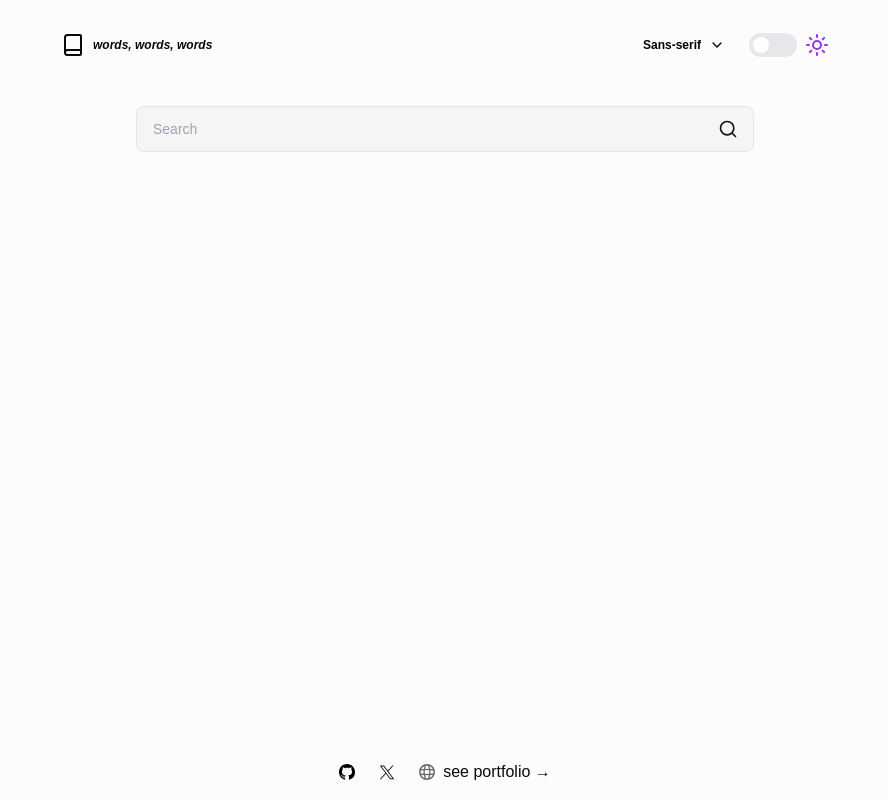
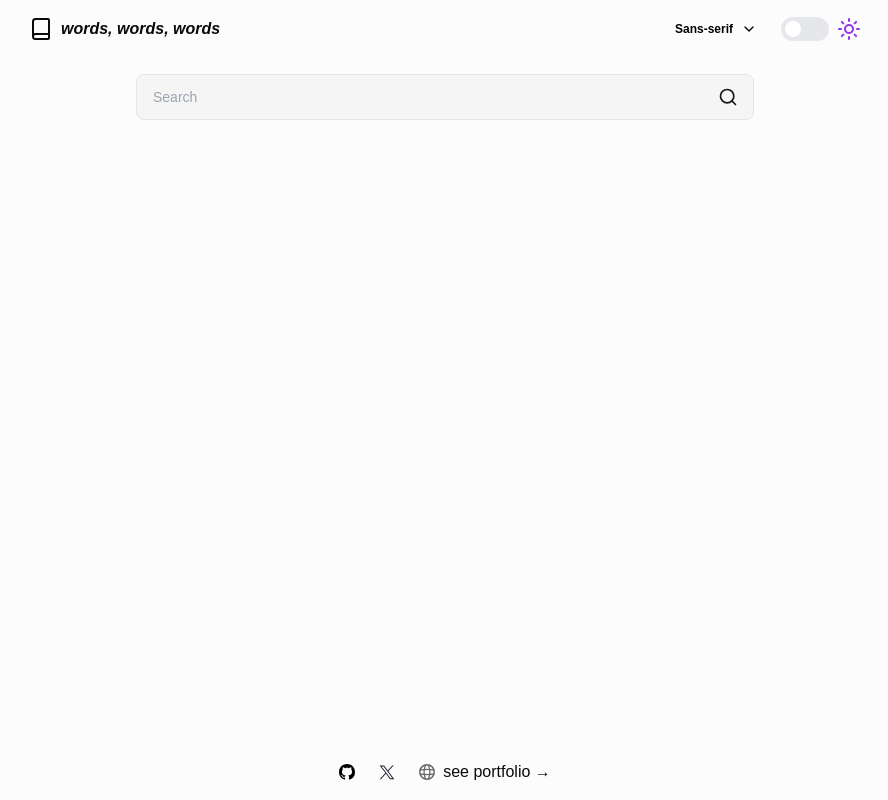
Before and after one commit to gizemnkorkmaz/words-words-words, a Next.js app: page / in a window 1280 px wide. Shown: the whole page, without its empty margins (195-1083 px from the left). Built offline with nearby package versions, Linux system fonts and the light colour scheme.

Commit message:
improve ui

```diff
--- a/app/globals.css
+++ b/app/globals.css
@@ -13,6 +13,15 @@ body {
   flex-direction: column;
   box-sizing: border-box;
 }
+
+main {
+  flex-grow: 1;
+}
+
+footer {
+  margin-top: auto;
+}
+
 
 @media (min-width: 960px) {
   body {
--- a/components/Header.tsx
+++ b/components/Header.tsx
@@ -7,7 +7,7 @@ import ThemeToggle from "@/components/ThemeToggle";
 import FontDropdown from "@/components/FontDropdown";
 import { Book } from "lucide-react";
 
-export default function Header({ className }: { className?: string }){
+export default function Header({ className }: { className?: string }) {
   const { theme, toggleTheme } = useTheme();
   const { clearSearch } = useDictionary();
   const [font, setFont] = useState("Sans-serif");
@@ -18,10 +18,14 @@ export default function Header({ className }: { className?: string }){
   };
 
   return (
-    <header className={`flex flex-wrap items-center justify-between py-8 px-6 sm:px-12 lg:px-24 ${className}`}>
+    <header
+      className={`flex flex-wrap items-center justify-between py-4 px-6 sm:px-8 md:px-12 lg:px-16 overflow-x-auto ${className}`}
+    >
       <div className="flex items-center gap-2 hover:opacity-60 cursor-pointer" onClick={clearSearch}>
         <Book size={24} />
-        <h1 className="sm:text-xs font-bold italic text-[8px]">words, words, words</h1>
+        <h1 className="text-xs sm:text-sm md:text-base font-bold italic text-[10px]">
+          words, words, words
+        </h1>
       </div>
       <div className="flex gap-4 items-center">
         <FontDropdown
```
